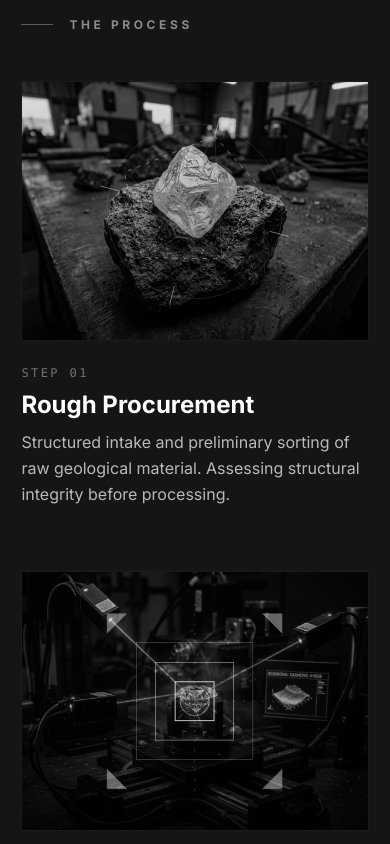
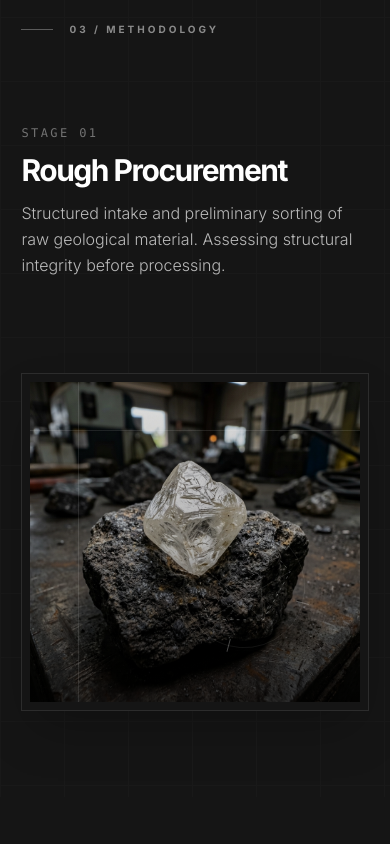
Before and after one commit to divinestarsever-tech/Divinestar, a Next.js app: page /manufacturing in a window 390 px wide. Shown: the part 1440-2284 px from the top of the page. Built offline with nearby package versions, Linux system fonts and the light colour scheme.

Commit message:
Mobile view update

```diff
--- a/components/ui/ProcessRail.tsx
+++ b/components/ui/ProcessRail.tsx
@@ -190,55 +190,22 @@ export function ProcessRail() {
     <section className="bg-[var(--color-brand-graphite)] text-[var(--color-brand-white)] px-0 relative">
 
       {/* =========================================
-          MOBILE VIEW (Stacked Sequence)
-          Visible only below 1024px
+          UNIFIED PINNED SCROLL VIEW
+          Responsive across all devices
       ========================================= */}
-      <div className="lg:hidden w-full flex flex-col py-16 px-[var(--fluid-px)]">
-        <div className="flex items-center gap-4 mb-12">
-          <div className="w-8 h-[1px] bg-white/30" />
-          <span className="text-xs font-bold tracking-[0.3em] text-white/50 uppercase">
-            The Process
-          </span>
-        </div>
-
-        <div className="flex flex-col gap-16">
-          {stages.map((stage, idx) => (
-            <div key={idx} className="flex flex-col gap-6">
-              <div className="w-full aspect-[4/3] relative border border-white/10 bg-black">
-                <img src={stage.imageUrl} alt={stage.title} className="absolute inset-0 w-full h-full object-cover opacity-90 mix-blend-luminosity" />
-                <div className="absolute inset-0 pointer-events-none bg-gradient-to-t from-black/80 via-black/20 to-transparent" />
-                <div className="absolute inset-0 flex items-center justify-center p-8 text-[var(--color-brand-warm-white)]">
-                  {stage.premiumDrawing}
-                </div>
-              </div>
-              <div className="flex flex-col gap-2">
-                <span className="text-xs font-mono text-white/40 tracking-[0.2em]">STEP 0{idx + 1}</span>
-                <h3 className="text-2xl font-bold text-white">{stage.title}</h3>
-                <p className="text-base text-white/70 leading-relaxed">{stage.desc}</p>
-              </div>
-            </div>
-          ))}
-        </div>
-      </div>
-
-
-      {/* =========================================
-          DESKTOP VIEW (Pinned Scroll)
-          Visible only 1024px and above
-      ========================================= */}
-      <div className="hidden lg:block relative w-full h-[600vh]">
+      <div className="relative w-full h-[600vh]">
         {/* THE PINNED VIEW */}
-        <div className="sticky top-0 w-full h-screen overflow-hidden flex flex-col justify-center">
+        <div className="sticky top-0 w-full h-[100svh] overflow-hidden flex flex-col justify-center">
 
           <div className="absolute inset-0 opacity-[0.02] pointer-events-none" style={{ backgroundImage: 'linear-gradient(to right, #ffffff 1px, transparent 1px), linear-gradient(to bottom, #ffffff 1px, transparent 1px)', backgroundSize: '4rem 4rem' }} />
 
-          <div className="w-full max-w-[1600px] mx-auto px-[var(--fluid-px)] relative z-10 flex flex-row items-center gap-24 h-full py-24">
+          <div className="w-full max-w-[1600px] mx-auto px-[var(--fluid-px)] relative z-10 flex flex-col lg:flex-row items-center justify-center gap-6 lg:gap-24 h-full py-16 lg:py-24">
 
-            <div className="w-[45%] flex flex-col relative h-[40vh] justify-center">
+            <div className="w-full lg:w-[45%] flex flex-col relative h-[35vh] lg:h-[40vh] justify-center mt-4 lg:mt-0">
 
-              <div className="flex items-center gap-4 mb-16 absolute -top-16 left-0">
-                <div className="w-12 h-[1px] bg-white/30" />
-                <span className="text-xs font-bold tracking-[0.3em] text-white/50 uppercase">
+              <div className="flex items-center gap-4 mb-8 lg:mb-16 absolute -top-8 lg:-top-16 left-0">
+                <div className="w-8 lg:w-12 h-[1px] bg-white/30" />
+                <span className="text-[10px] lg:text-xs font-bold tracking-[0.3em] text-white/50 uppercase">
                   03 / Methodology
                 </span>
               </div>
@@ -251,13 +218,13 @@ export function ProcessRail() {
                       key={idx}
                       className={`absolute inset-0 flex flex-col justify-center transition-all duration-1000 ease-[cubic-bezier(0.22,1,0.36,1)] ${isActive ? "opacity-100 translate-y-0 pointer-events-auto" : "opacity-0 translate-y-12 pointer-events-none"}`}
                     >
-                      <span className="text-sm font-mono text-white/40 tracking-[0.2em] mb-6">
+                      <span className="text-xs lg:text-sm font-mono text-white/40 tracking-[0.2em] mb-4 lg:mb-6">
                         STAGE 0{idx + 1}
                       </span>
-                      <h3 className="text-5xl lg:text-7xl font-bold tracking-tighter text-white leading-[0.9] mb-6">
+                      <h3 className="text-3xl md:text-5xl lg:text-7xl font-bold tracking-tighter text-white leading-[0.9] mb-4 lg:mb-6">
                         {stage.title}
                       </h3>
-                      <p className="text-xl lg:text-2xl text-white/70 leading-relaxed max-w-lg font-light">
+                      <p className="text-base md:text-lg lg:text-2xl text-white/70 leading-relaxed max-w-lg font-light">
                         {stage.desc}
                       </p>
                     </div>
@@ -267,7 +234,7 @@ export function ProcessRail() {
             </div>
 
             <div
-              className="w-[55%] h-[70vh] relative border border-white/10 p-4 bg-[var(--color-brand-graphite)] shadow-2xl shrink-0 cursor-crosshair"
+              className="w-full lg:w-[55%] h-[40vh] lg:h-[70vh] relative border border-white/10 p-2 lg:p-4 bg-[var(--color-brand-graphite)] shadow-2xl shrink-0 cursor-crosshair"
               onMouseMove={handleMouseMove}
               onMouseEnter={() => setIsHovering(true)}
               onMouseLeave={() => { setIsHovering(false); setMousePos({ x: 0, y: 0 }); }}
```
